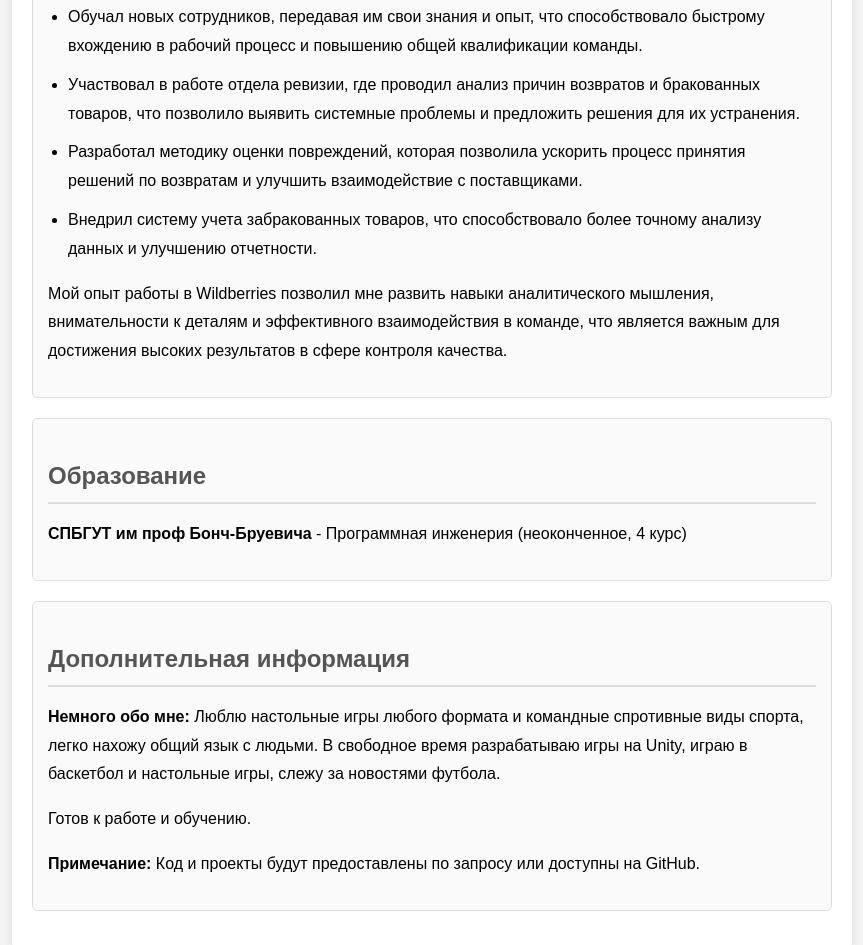
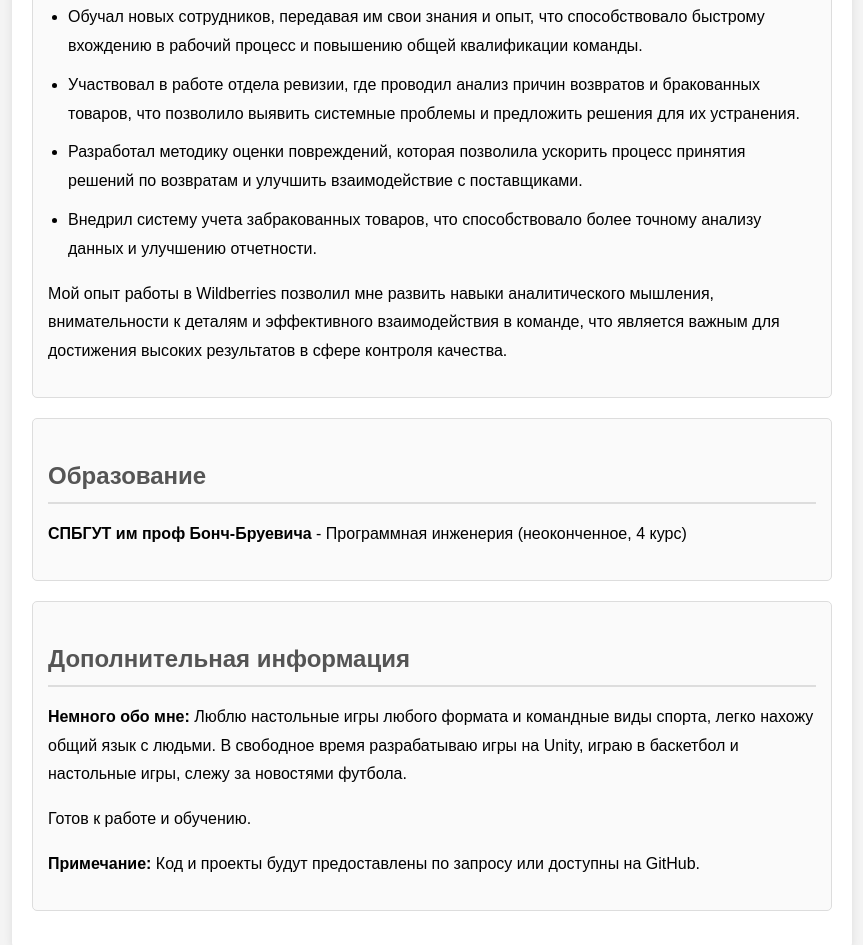
Before and after one commit to MassterSedla/MassterSedla.github.io, a plain HTML site: page index.html in a window 1280 px wide. Shown: the part 5952-6897 px from the top of the page, without its empty margins (208-1071 px from the left). Drawn offline with Linux system fonts and the light colour scheme.

Commit message:
Update index.html

```diff
--- a/index.html
+++ b/index.html
@@ -177,7 +177,7 @@
 
     <div class="section">
         <h2>Дополнительная информация</h2>
-        <p><strong>Немного обо мне:</strong>  Люблю настольные игры любого формата и командные спротивные виды спорта, легко нахожу общий язык с людьми. В свободное время разрабатываю игры на Unity, играю в баскетбол и настольные игры, слежу за новостями футбола.</p>
+        <p><strong>Немного обо мне:</strong>  Люблю настольные игры любого формата и командные виды спорта, легко нахожу общий язык с людьми. В свободное время разрабатываю игры на Unity, играю в баскетбол и настольные игры, слежу за новостями футбола.</p>
         <p>Готов к работе и обучению. </p>
         <p><strong>Примечание:</strong> Код и проекты будут предоставлены по запросу или доступны на GitHub.</p>
 
```
